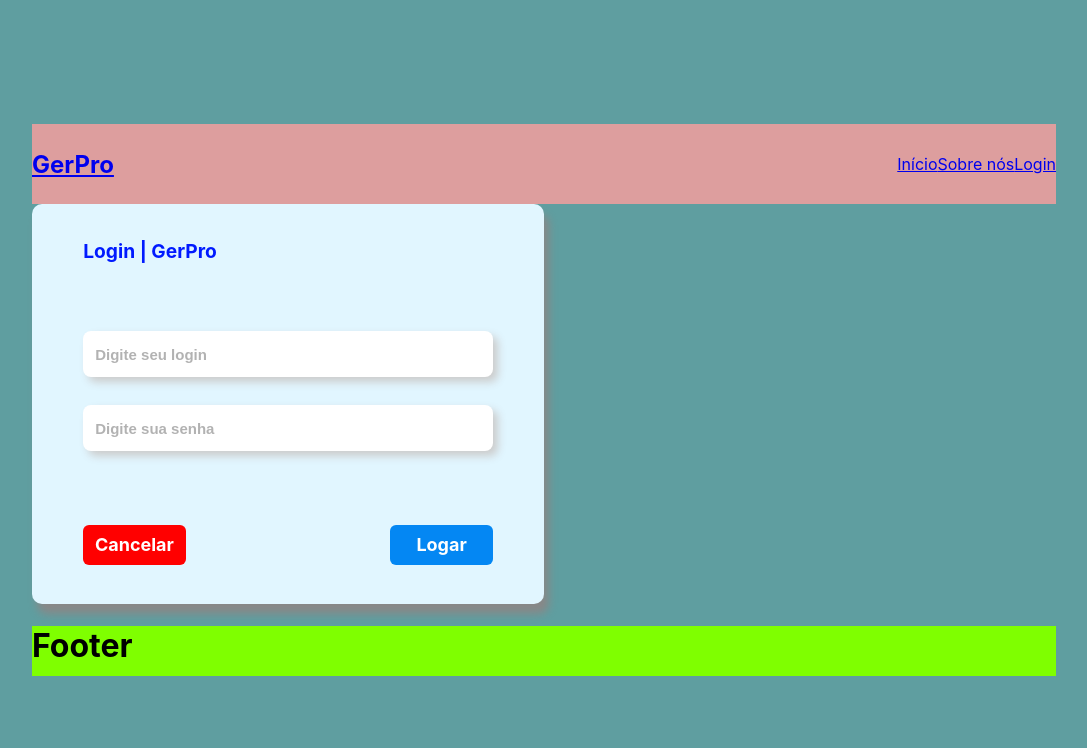
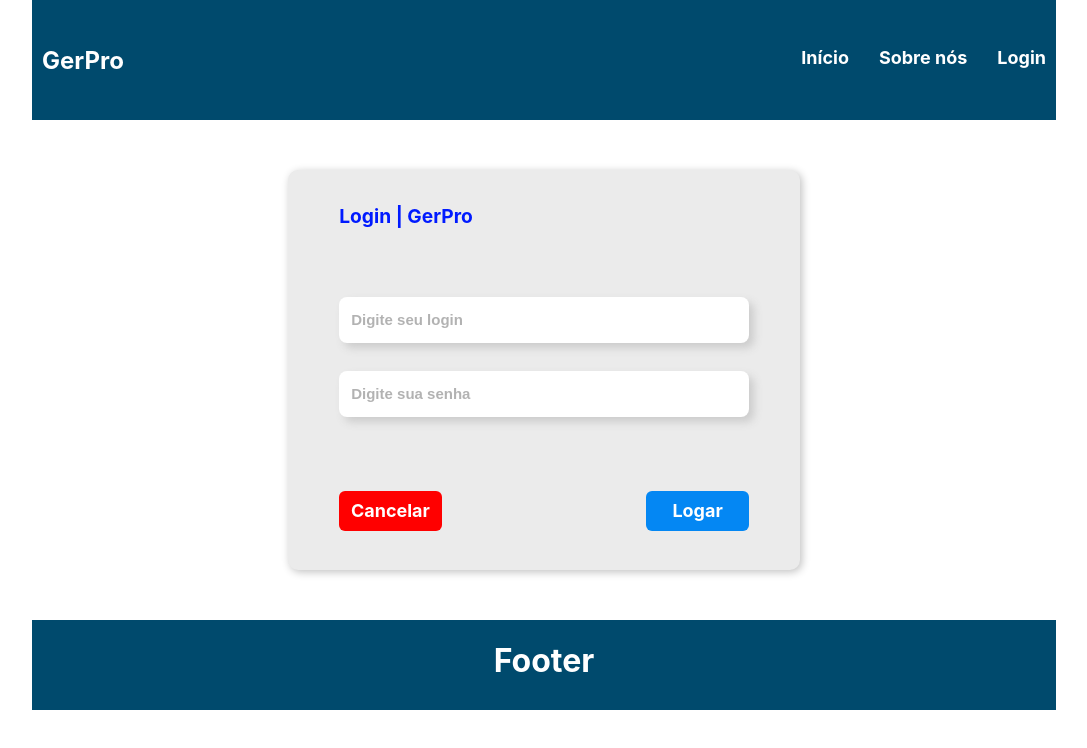
Before and after one commit to rsv6/ger-pro, a React (Create React App) app: page /login in a window 1280 px wide. Shown: the top 748 px of the page, without its empty margins (96-1183 px from the left). Built offline with nearby package versions, Linux system fonts and the light colour scheme.

Commit message:
Branch de teste, tentar passar componentes via props

```diff
--- a/src/App.js
+++ b/src/App.js
@@ -2,6 +2,7 @@ import React, { useState } from 'react';
 
 import MyContext from './context/MyContext';
 import Main from './componentes/Main';
+import Footer from './componentes/Footer';
 
 function App() {
 
@@ -16,6 +17,8 @@ function App() {
       tarefas, setTarefas
     }}>
       <Main />
+
+      <Footer />
     </MyContext.Provider>
   );
 }
--- a/src/componentes/Footer/footer.css
+++ b/src/componentes/Footer/footer.css
@@ -1,6 +1,9 @@
 .container-footer{
     width: 80vw;
-    height: 50px;
-    background-color: chartreuse;
+    height: 90px;
+    color: #FFF;
+    display: flex;
+    justify-content: center;
 
+    background-color: rgb(0, 74, 109);
 }
--- a/src/componentes/Header/header.css
+++ b/src/componentes/Header/header.css
@@ -1,10 +1,66 @@
-.container-main{
+.container-header-pri{
     width: 80vw;
-    height: 10vh;
-    background-color: rgb(221, 158, 158);
+    background-color: #004a6d;
+}
+
+.container-header{
+    width: 80vw;
+    height: 15vh;
+    background-color: #004a6d;
     /* margin: 0 auto; */
     display: flex;
     flex-direction: row;
     justify-content: space-between;
     align-items: center;
+    border-radius: 5px;
 }
+    /* Filhos */
+    .container-header-logo a{
+        padding-left: 10px;
+        text-decoration: none;
+        color: #FFF;
+    }
+
+    .container-header-logo a:hover{
+        color: rgb(190, 190, 190);
+    }
+
+    .container-header-menu{
+        display: flex;
+        flex-direction: row;
+        justify-content: space-around;
+
+        /* padding-right: 10px; */
+        /* background-color: darkkhaki; */
+    }
+    /* Filho */
+    .header-menu-link{
+        margin: 0 0 0 10px;
+        padding: 10px;
+        margin-bottom: 5px;
+        font-weight: bold;
+        text-decoration: none;
+        color: #FFF;
+        /* width: 80px;
+        height: 30px;
+        text-align: center; */
+    }
+        .header-menu-link span{
+            color: #FFF;
+            font-size: 18px;
+        }
+
+        .header-menu-link span:hover{
+            color: rgb(196, 196, 196);
+        }
+
+
+.container-page{
+    width: 80vw;
+    height: 500px;
+    /* background-color: darkgreen; */
+    display: flex;
+    flex-direction: column;
+    justify-content: center;
+    align-items: center;
+}
--- a/src/componentes/Header/index.js
+++ b/src/componentes/Header/index.js
@@ -11,20 +11,22 @@ const Header = () => {
 
     return (
         <Router>
-
-            <nav className="container-main">
-                <h1 className="">
+            <div className="container-header-pri">
+                <nav className="container-header">
+                    <h1 className="container-header-logo">
                         <a href="/">GerPro</a>
                     </h1>
 
-                <nav className="">
+                    <nav className="container-header-menu">
 
-                    <Link className="" to="/">Início</Link>
-                    <Link className="" to="/sobre">Sobre nós</Link>
-                    <Link className="" to="/Login">Login</Link>
+                        <Link className="header-menu-link" to="/"><span>Início</span></Link>
+                        <Link className="header-menu-link" to="/sobre"><span>Sobre nós</span></Link>
+                        <Link className="header-menu-link" to="/Login"><span>Login</span></Link>
                     </nav>
                 </nav>
+            </div>
 
+                <div className="container-page">
                     <Switch>
                         <Route path="/" exact>
                             <Home />
@@ -36,10 +38,8 @@ const Header = () => {
                             <Sobre />
                         </Route>
                     </Switch>
-
-
+                </div>
         </Router>
-
     );
 }
 
--- a/src/componentes/Main/index.js
+++ b/src/componentes/Main/index.js
@@ -2,15 +2,11 @@ import React, { Fragment } from 'react';
 
 import './main.css';
 import Header from '../Header';
-import Footer from '../Footer';
 
 const Main = () => {
     return (
-        <div className="">
-            <Header  />
 
-            <Footer  />
-        </div>
+        <Header  />
     )
 }
 
--- a/src/componentes/Main/main.css
+++ b/src/componentes/Main/main.css
@@ -1,10 +1,10 @@
 body{
     width: 100%;
-    height: 100vh;
+    height: 80vh;
+    /* background-color: rgb(215, 232, 255); */
 
     display: flex;
     flex-direction: column;
-    justify-content: center;
+    /* justify-content: center; */
     align-items: center;
-    background-color: cadetblue;
 }
--- a/src/pages/Login/login.css
+++ b/src/pages/Login/login.css
@@ -3,8 +3,8 @@
     height: 50vh;
 
     border-radius: 10px;
-    background-color: #e1f6ff;
-    box-shadow: 5px 10px 8px #888888;
+    background-color: #ebebeb;
+    box-shadow: 2px 2px 8px #c0c0c0;
 
     display: flex;
     flex-direction: column;
```
Also changed, not shown: src/componentes/Header/Menu.js (added). Lines whose indentation alone changed are shown as unchanged.
